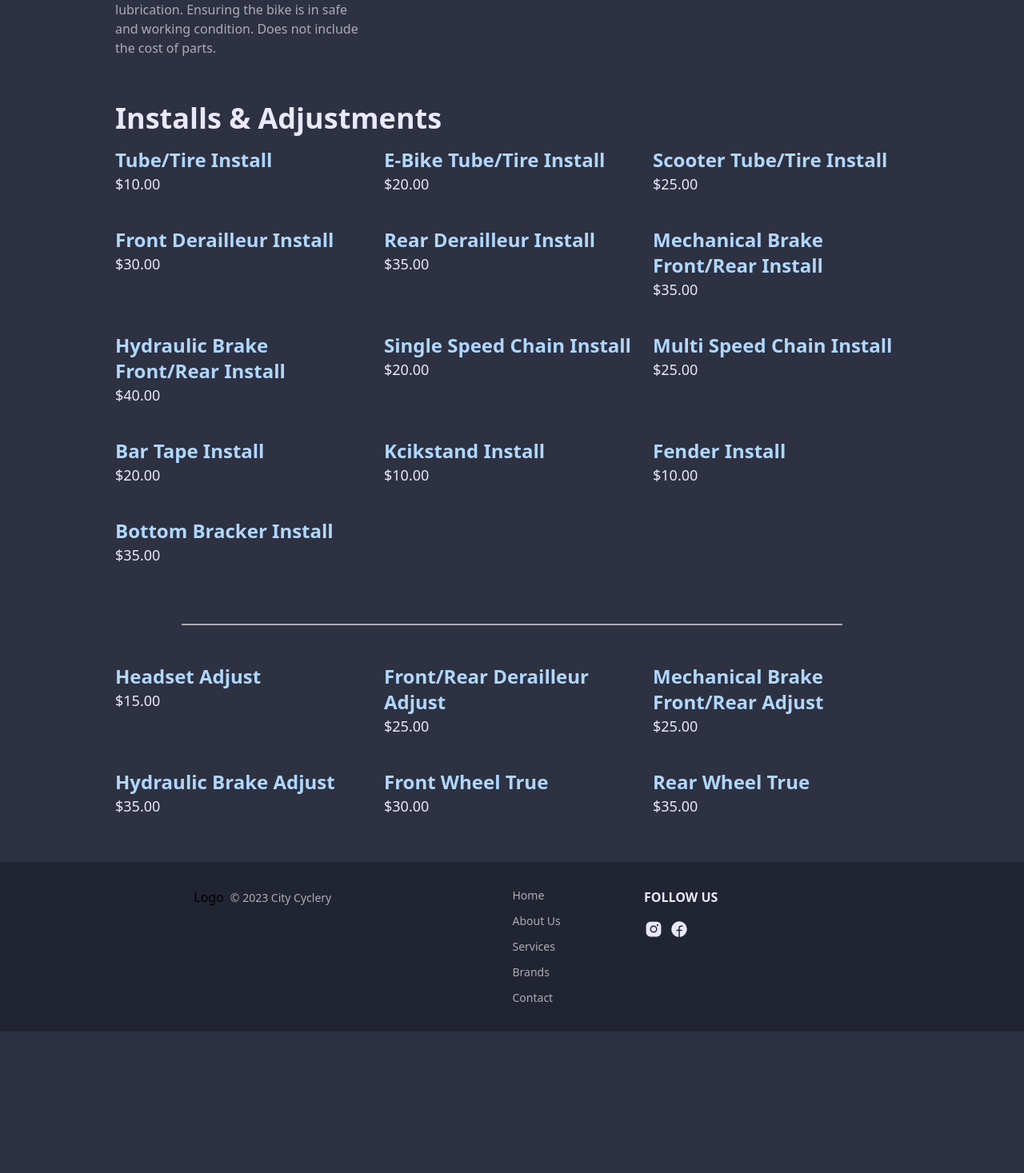
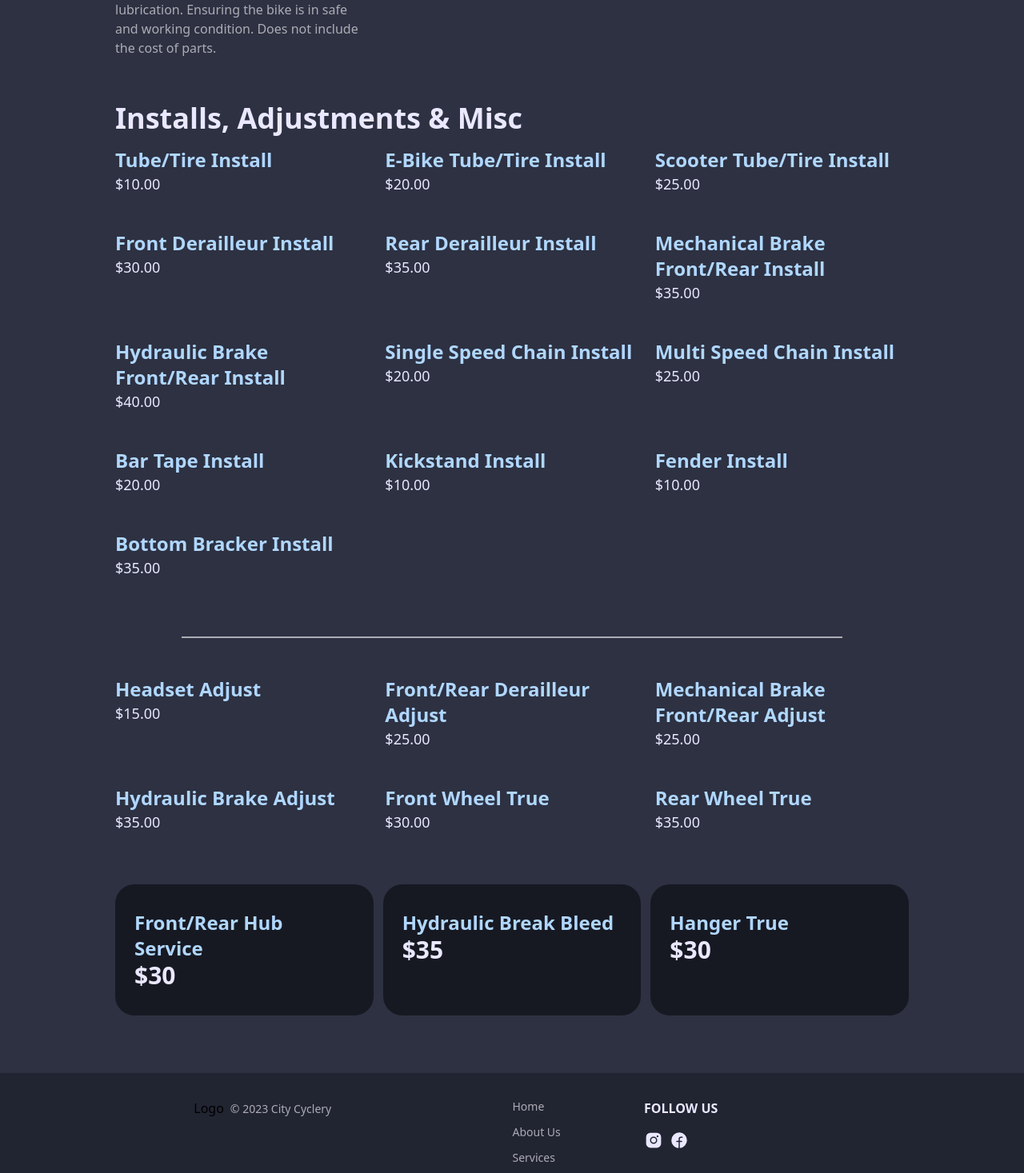
Before and after one commit to dylanreedx/CityCyclery, a Next.js app: page /services in a window 1280 px wide. Shown: the part 720-2187 px from the top of the page at 80% size. Before the commit the page ends 2010 px from the top, so only its background shows below. Built offline with nearby package versions, Linux system fonts and the light colour scheme.

Commit message:
added the misc services to service page

```diff
--- a/pages/services.tsx
+++ b/pages/services.tsx
@@ -2,7 +2,7 @@ import Image from 'next/image';
 import { Poppins } from '@next/font/google';
 import { Layout } from '@/components/Layout';
 import CardComponent from '@/components/CardComponent';
-import { builds, tunes, installs, adjustments } from '@/utils/services-data';
+import { builds, tunes, installs, adjustments, misc } from '@/utils/services-data';
 
 export default function Services() {
 	return (
@@ -10,7 +10,7 @@ export default function Services() {
 			<Layout
                 title='Services - City Cyclery'
             >
-                <div className='mt-16 max-w-5xl m-auto p-4 mb-4'>
+                <div className='grid mt-16 max-w-5xl m-auto p-4 mb-4'>
                     <h1 className='font-bold text-4xl text-light-500 my-16'>Services</h1>
                     <h2 className='font-bold text-4xl text-light-500 mb-4'>Builds</h2>
                     <div className='grid md:grid-cols-2 lg:grid-cols-3 gap-x-10 gap-y-2'>
@@ -34,10 +34,10 @@ export default function Services() {
                         ></CardComponent>
                     ))}
                     </div>
-                    <div className='flex flex-wrap-reverse gap-12 mt-10'>
+                    <div className='grid gap-12 mt-10 justify-center'>
                         <div>
-                            <h2 className='font-bold text-4xl text-light-500 mb-4'>Installs & Adjustments</h2>
-                            <div className='grid md:grid-cols-2 lg:grid-cols-3 gap-4'>
+                            <h2 className='font-bold text-4xl text-light-500 mb-4'>Installs, Adjustments & Misc</h2>
+                            <div className='grid md:grid-cols-2 lg:grid-cols-3 gap-5'>
                                 {installs.map((install) => (
                                 <CardComponent
                                 title={install.title}
@@ -47,13 +47,21 @@ export default function Services() {
                                 ))}
                             </div>
                             <hr className="m-auto my-12 w-5/6 h-0.5 border-t-0 bg-light-600 opacity-100 dark:opacity-50" />
-                            <div className='grid md:grid-cols-2 lg:grid-cols-3 gap-4'>
+                            <div className='grid md:grid-cols-2 lg:grid-cols-3 gap-5'>
                                 {adjustments.map((adjustment) => (
                                 <CardComponent
                                 title={adjustment.title}
                                 price={adjustment.price}
                                 key={adjustment.title}
                                 ></CardComponent>
+                                ))}
+                            </div>
+                            <div className='grid md:grid-cols-1 lg:grid-cols-3 gap-3 my-10'>
+                                {misc.map((value) => (
+                                    <div className='max-w-sm bg-dark-700 py-8 px-6 rounded-3xl'>
+                                        <h2 className='text-2xl text-accent-500 font-bold'>{value.title}</h2>
+                                        <span className='text-light-500 text-3xl font-semibold'>${value.price}</span>
+                                    </div>
                                 ))}
                             </div>
                         </div>
--- a/utils/services-data.ts
+++ b/utils/services-data.ts
@@ -71,7 +71,7 @@ export const installs : CardProps[] = [
         price: 20
     },
     {
-        title: 'Kcikstand Install',
+        title: 'Kickstand Install',
         price: 10
     },
     {
@@ -109,3 +109,17 @@ export const adjustments : CardProps[] = [
         price: 35
     }
 ];
+export const misc: CardProps[] = [
+    {
+        title: 'Front/Rear Hub Service',
+        price: 30
+    },
+    {
+        title: 'Hydraulic Break Bleed',
+        price: 35
+    },
+    {
+        title: 'Hanger True',
+        price: 30
+    }
+];
```
